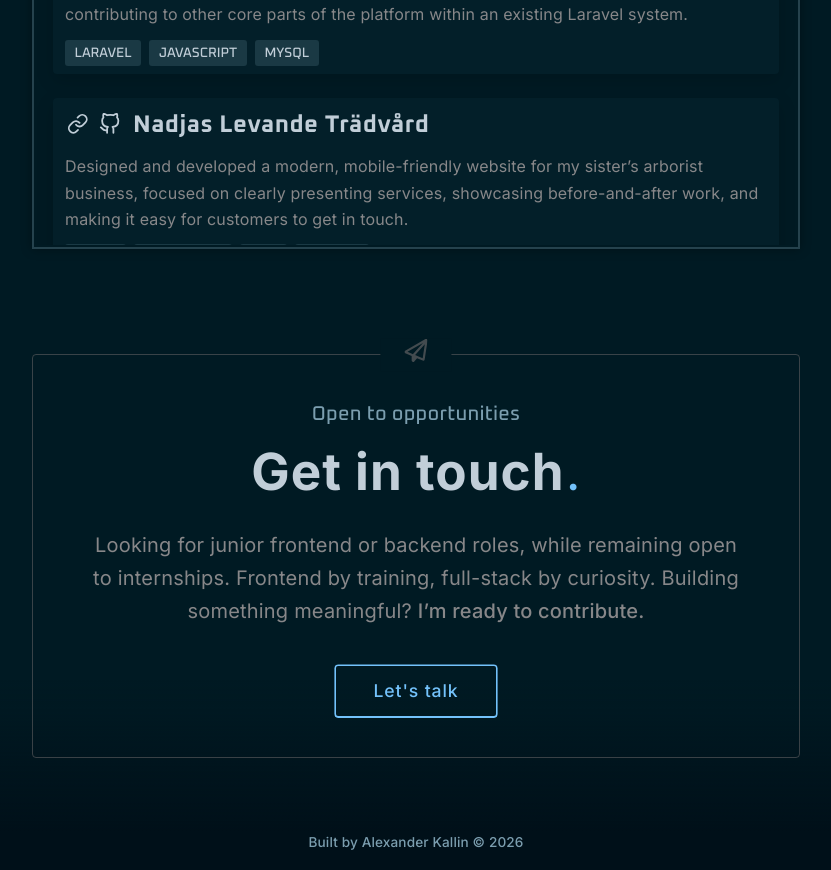
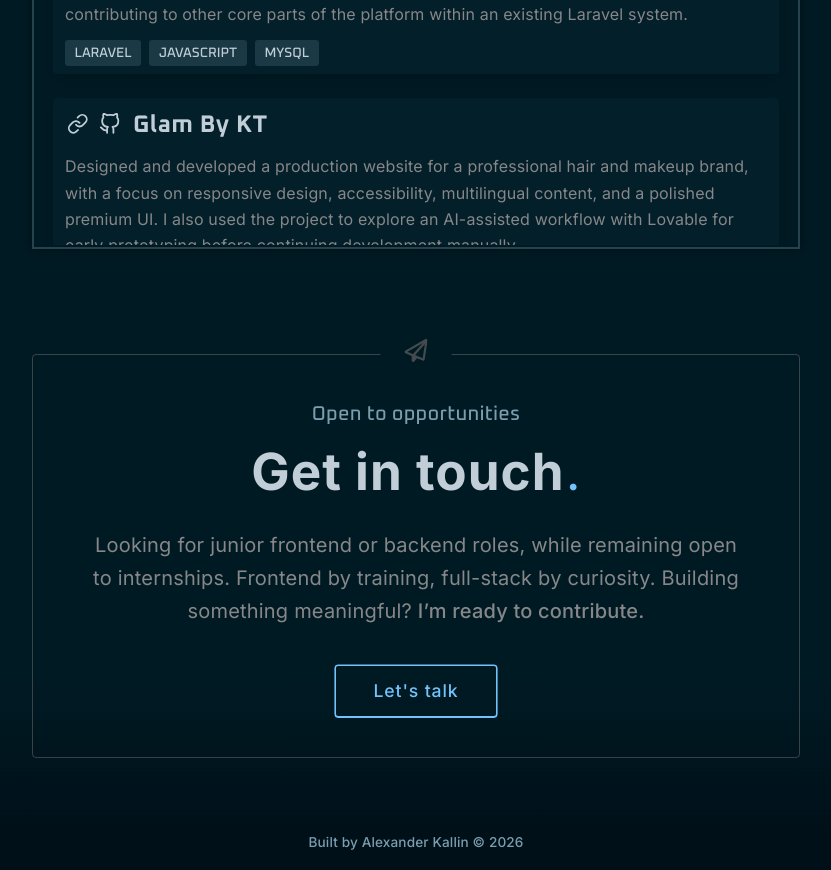
Before and after one commit to ghidra-codes/ak-portfolio, a React (Vite) app: page / in a window 1280 px wide. Shown: the part 4370-5240 px from the top of the page, without its empty margins (224-1055 px from the left). Built offline with nearby package versions, Linux system fonts and the light colour scheme.

Commit message:
feature: add Glam By KT to portfolio projects

```diff
--- a/src/constants/otherProjects.ts
+++ b/src/constants/otherProjects.ts
@@ -18,6 +18,17 @@ export const OTHER_PROJECTS: OtherProject[] = [
 			site: "https://ourgreencar.se/",
 		},
 		technologies: ["Laravel", "JavaScript", "MySQL"],
+	},
+	{
+		id: "glam-by-kt",
+		title: "Glam By KT",
+		description:
+			"Designed and developed a production website for a professional hair and makeup brand, with a focus on responsive design, accessibility, multilingual content, and a polished premium UI. I also used the project to explore an AI-assisted workflow with Lovable for early prototyping before continuing development manually.",
+		links: {
+			site: "https://glambykt.se/",
+			github: "https://github.com/ghidra-codes/glam-by-kt",
+		},
+		technologies: ["React", "TypeScript", "TanStack Start", "Tailwind CSS"],
 	},
 	{
 		id: "nadjas-levande-tradvard",
```
